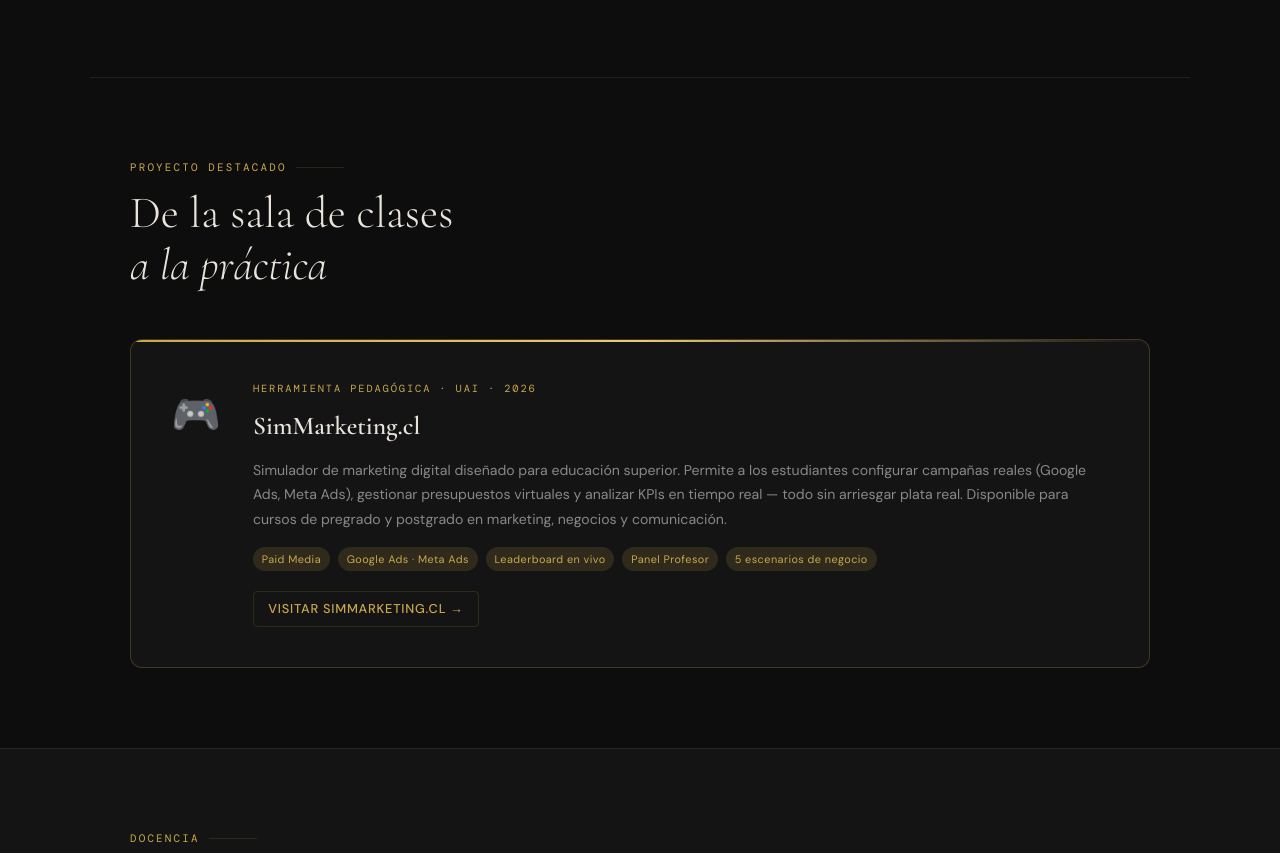
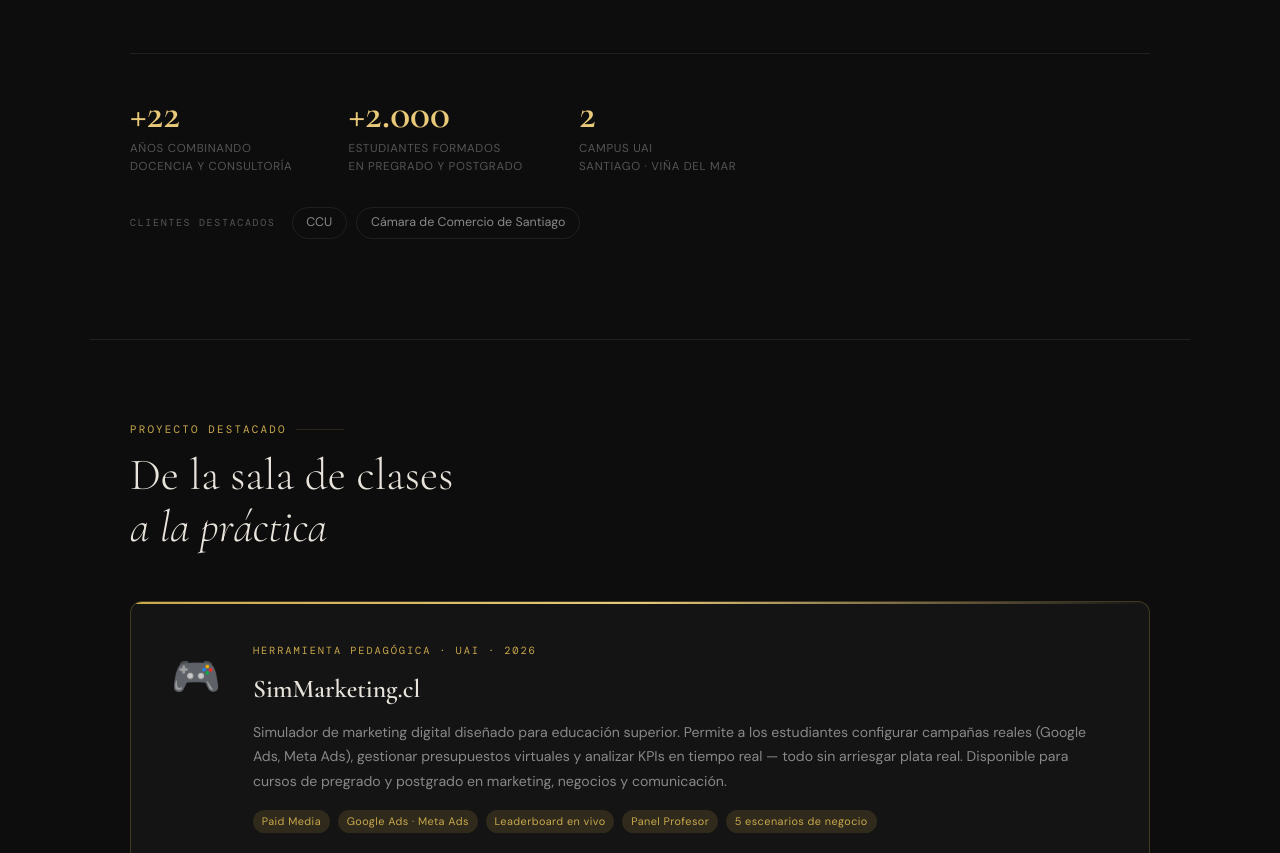
Before and after one commit to pcastrog-test/patriciocastro.cl, a plain HTML site: page index.html in a window 1280 px wide. Shown: the part 1671-2524 px from the top of the page. Drawn offline with nearby package versions, Linux system fonts and the light colour scheme.

Commit message:
feat(about): update meta description + add E-E-A-T authority signals section

```diff
--- a/index.html
+++ b/index.html
@@ -8,7 +8,7 @@
        SEO PRIMARIO
   ════════════════════════════════════════════ -->
   <title>Patricio Castro | Profesor de Marketing Analytics · UAI Chile</title>
-  <meta name="description" content="Patricio Castro — Profesor de Marketing Analytics en Universidad Adolfo Ibáñez. Especialista en analítica de marketing, CMO Survey, IA aplicada al marketing y estrategia digital. Santiago y Viña del Mar, Chile." />
+  <meta name="description" content="Especialista en Marketing Analytics, IA y métricas de marketing. Profesor UAI, investigador CMO Survey con Deloitte. Talleres y consultoría para equipos de marketing en Santiago, Chile." />
   <meta name="keywords" content="Patricio Castro, Marketing Analytics, Universidad Adolfo Ibáñez, UAI, profesor marketing, analítica marketing Chile, CMO Survey, marketing digital, IA marketing, Growth Marketing, Santiago, Viña del Mar, SimMarketing" />
   <meta name="author" content="Patricio Castro" />
   <meta name="robots" content="index, follow" />
@@ -291,6 +291,16 @@
     .affiliation-card .detail { font-size: .82rem; color: var(--text-dim); margin-top: .5rem; }
     .affiliation-card a { color: var(--gold-light); font-size: .82rem; }
 
+    /* AUTHORITY SIGNALS */
+    .authority-strip { margin-top: 3.5rem; padding-top: 2.5rem; border-top: 1px solid var(--border); }
+    .authority-stats { display: flex; gap: 3.5rem; margin-bottom: 2rem; flex-wrap: wrap; }
+    .authority-stat .stat-num { font-family: var(--font-display); font-size: 2.6rem; font-weight: 600; color: var(--gold-light); line-height: 1; }
+    .authority-stat .stat-lbl { font-size: .72rem; color: var(--text-dim); letter-spacing: .06em; margin-top: .3rem; line-height: 1.5; text-transform: uppercase; }
+    .clients-row { display: flex; align-items: center; gap: 1rem; margin-bottom: 1.25rem; flex-wrap: wrap; }
+    .clients-label { font-family: var(--font-mono); font-size: .63rem; letter-spacing: .16em; text-transform: uppercase; color: var(--text-dim); flex-shrink: 0; }
+    .client-pills { display: flex; gap: .6rem; flex-wrap: wrap; }
+    .client-pill { display: inline-block; padding: .28rem .85rem; border: 1px solid var(--border); border-radius: 2rem; font-size: .78rem; color: var(--text-muted); }
+
     /* PROYECTO DESTACADO */
     .project-highlight {
       background: var(--surface);
@@ -476,6 +486,41 @@
           </div>
         </div>
       </div>
+
+      <!-- SEÑALES DE AUTORIDAD E-E-A-T -->
+      <div class="authority-strip reveal">
+        <div class="authority-stats">
+          <div class="authority-stat">
+            <div class="stat-num">+22</div>
+            <div class="stat-lbl">Años combinando<br>docencia y consultoría</div>
+          </div>
+          <div class="authority-stat">
+            <div class="stat-num">+2.000</div>
+            <div class="stat-lbl">Estudiantes formados<br>en pregrado y postgrado</div>
+          </div>
+          <div class="authority-stat">
+            <div class="stat-num">2</div>
+            <div class="stat-lbl">Campus UAI<br>Santiago · Viña del Mar</div>
+          </div>
+        </div>
+        <div class="clients-row">
+          <span class="clients-label">Clientes destacados</span>
+          <div class="client-pills">
+            <span class="client-pill">CCU</span>
+            <span class="client-pill">Cámara de Comercio de Santiago</span>
+          </div>
+        </div>
+        <!--
+          TODO: Agregar pull quote cuando esté disponible.
+          Descomentar y reemplazar el texto de ejemplo:
+
+          <blockquote class="pull-quote">
+            <p>"[Cita del alumno o cliente aquí]"</p>
+            <cite>— Nombre · Cargo · Organización</cite>
+          </blockquote>
+        -->
+      </div>
+
     </section>
 
     <!-- PROYECTO DESTACADO -->
```
